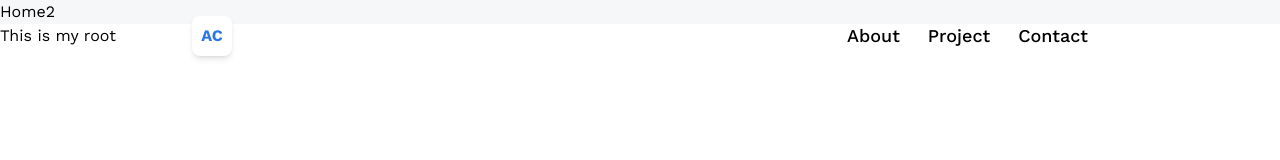
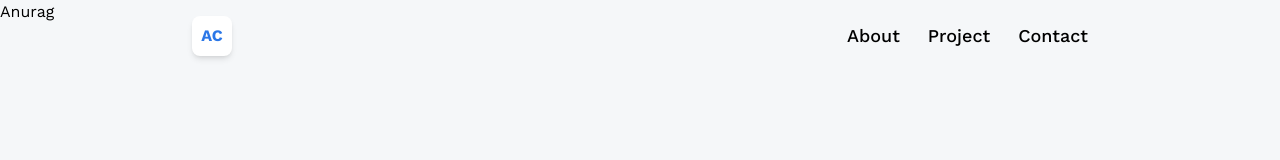
Before and after one commit to Anurag1096/3d_port, a React (Vite) app: page / in a window 1280 px wide. Shown: the top 160 px of the page. Built offline with nearby package versions, Linux system fonts and the light colour scheme.

Commit message:
wip:changing some designs

```diff
--- a/index.html
+++ b/index.html
@@ -8,7 +8,6 @@
   </head>
   <body>
     <div id="root"></div>
-    <h1>This is my root </h1>
     <script type="module" src="/src/main.tsx"></script>
     <script type="module" src='/src/main.tsx'> </script>
   </body>
--- a/src/Pages/Home2.tsx
+++ b/src/Pages/Home2.tsx
@@ -2,7 +2,12 @@ import React from 'react'
 
 function Home2() {
   return (
-    <div>Home2</div>
+    <section  className='w-screen h-screen '>
+
+      <h4>Anurag</h4>
+
+
+    </section>
   )
 }
 
```
